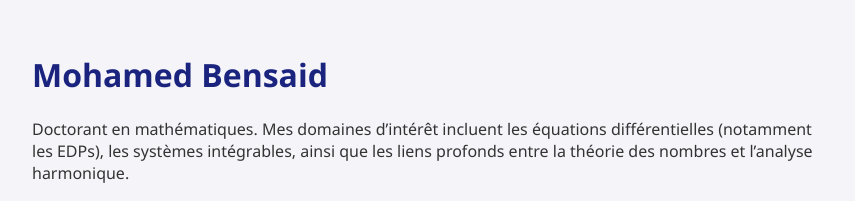
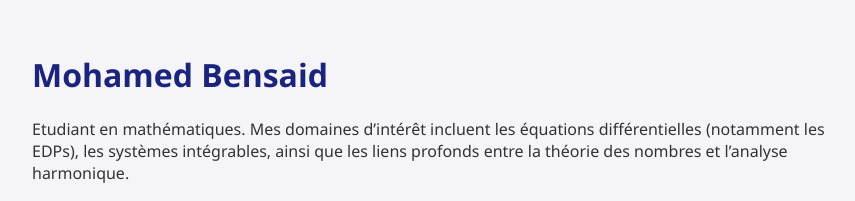
Before and after one commit to bensaidmed/bensaid, a plain HTML site: page index.html in a window 1280 px wide. Shown: the top 201 px of the page, without its empty margins (208-1063 px from the left). Drawn offline with Linux system fonts and the light colour scheme.

Commit message:
index.html

```diff
--- a/index.html
+++ b/index.html
@@ -48,7 +48,7 @@
   <div class="container">
     <h1>Mohamed Bensaid</h1>
     <p>
-      Doctorant en mathématiques.
+      Etudiant en mathématiques.
       Mes domaines d’intérêt incluent les équations différentielles (notamment les EDPs), les systèmes intégrables,
       ainsi que les liens profonds entre la théorie des nombres et l’analyse harmonique.
     </p>
```
